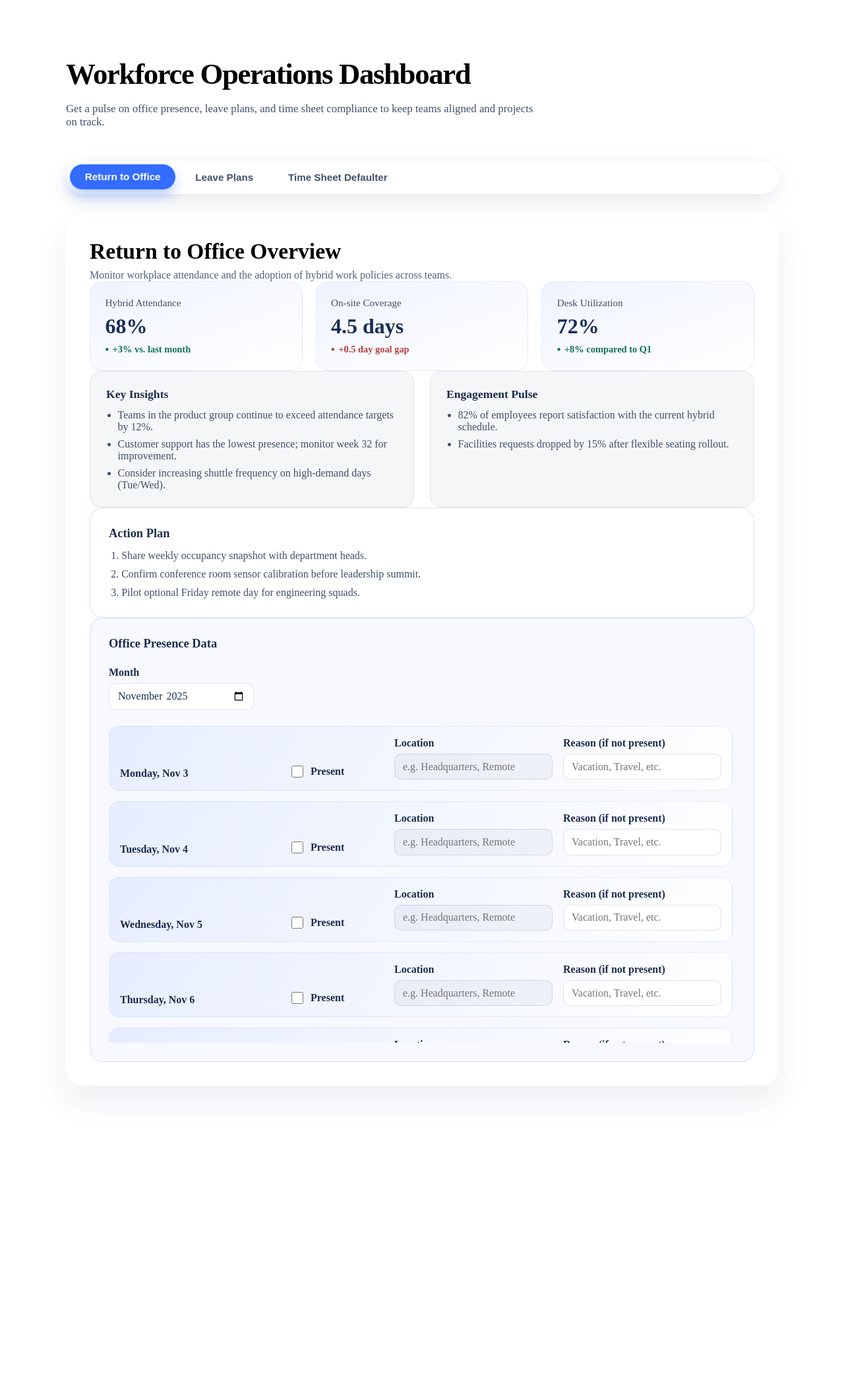
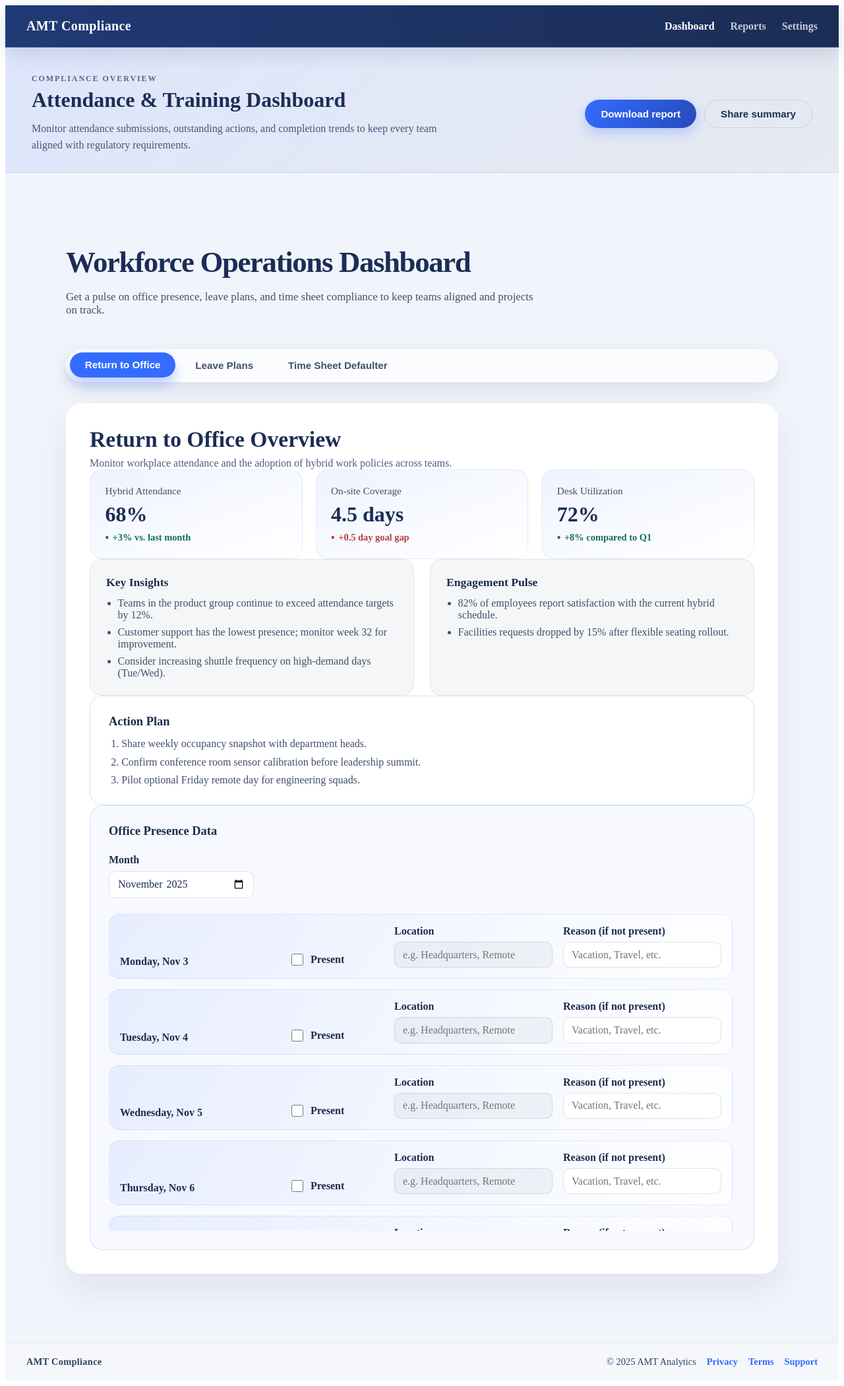
Before and after one commit to manojramoo/amt-compliance-report, an Angular app: page / in a window 1280 px wide. Shown: the whole page at 66% size. Before the commit the page ends 1717 px from the top, so only its background shows below. Built offline with nearby package versions, Linux system fonts and the light colour scheme.

Commit message:
Add layout components for navigation, header, and footer

```diff
--- a/src/app/app.css
+++ b/src/app/app.css
@@ -1,3 +1,27 @@
 :host {
   display: block;
 }
+
+.app-shell {
+  min-height: 100vh;
+  display: grid;
+  grid-template-rows: auto 1fr auto;
+  background-color: #f1f4fb;
+  color: #1b2d55;
+}
+
+.app-shell__main {
+  display: flex;
+  flex-direction: column;
+  gap: 1.5rem;
+}
+
+.app-shell__content {
+  padding: 0 2.5rem 2.5rem;
+}
+
+@media (max-width: 720px) {
+  .app-shell__content {
+    padding: 0 1.5rem 2rem;
+  }
+}
--- a/src/app/app.html
+++ b/src/app/app.html
@@ -1 +1,10 @@
-<app-dashboard-tabs></app-dashboard-tabs>
+<div class="app-shell">
+  <app-navigation-bar></app-navigation-bar>
+  <main class="app-shell__main">
+    <app-header></app-header>
+    <section class="app-shell__content">
+      <app-dashboard-tabs></app-dashboard-tabs>
+    </section>
+  </main>
+  <app-footer></app-footer>
+</div>
--- /dev/null
+++ b/src/app/footer/footer.component.css
@@ -0,0 +1,45 @@
+.app-footer {
+  display: flex;
+  flex-wrap: wrap;
+  justify-content: space-between;
+  align-items: center;
+  gap: 1rem;
+  padding: 1.25rem 2rem;
+  background-color: #f5f7fb;
+  border-top: 1px solid rgba(16, 28, 58, 0.08);
+  color: rgba(27, 45, 85, 0.9);
+  font-size: 0.9rem;
+}
+
+.app-footer__brand {
+  font-weight: 700;
+  letter-spacing: 0.02em;
+}
+
+.app-footer__meta {
+  display: flex;
+  flex-wrap: wrap;
+  align-items: center;
+  gap: 1rem;
+}
+
+.app-footer__meta a {
+  color: #346cff;
+  text-decoration: none;
+  font-weight: 600;
+}
+
+.app-footer__meta a:hover {
+  text-decoration: underline;
+}
+
+@media (max-width: 720px) {
+  .app-footer {
+    justify-content: center;
+    text-align: center;
+  }
+
+  .app-footer__meta {
+    justify-content: center;
+  }
+}
--- /dev/null
+++ b/src/app/footer/footer.component.html
@@ -0,0 +1,9 @@
+<footer class="app-footer">
+  <div class="app-footer__brand">AMT Compliance</div>
+  <div class="app-footer__meta">
+    <span>&copy; {{ currentYear }} AMT Analytics</span>
+    <a href="#">Privacy</a>
+    <a href="#">Terms</a>
+    <a href="#">Support</a>
+  </div>
+</footer>
--- /dev/null
+++ b/src/app/footer/footer.component.ts
@@ -0,0 +1,11 @@
+import { Component } from '@angular/core';
+
+@Component({
+  selector: 'app-footer',
+  standalone: true,
+  templateUrl: './footer.component.html',
+  styleUrl: './footer.component.css'
+})
+export class FooterComponent {
+  readonly currentYear = new Date().getFullYear();
+}
--- /dev/null
+++ b/src/app/header/header.component.css
@@ -0,0 +1,82 @@
+.app-header {
+  display: flex;
+  flex-wrap: wrap;
+  justify-content: space-between;
+  align-items: center;
+  gap: 1.5rem;
+  padding: 2.5rem 2.5rem 1.75rem;
+  background: linear-gradient(135deg, rgba(52, 108, 255, 0.1), rgba(16, 28, 58, 0.05));
+  border-bottom: 1px solid rgba(16, 28, 58, 0.08);
+}
+
+.app-header__content {
+  max-width: 640px;
+}
+
+.app-header__eyebrow {
+  margin: 0;
+  text-transform: uppercase;
+  letter-spacing: 0.16em;
+  font-size: 0.75rem;
+  font-weight: 700;
+  color: #1b2d55;
+  opacity: 0.7;
+}
+
+.app-header__title {
+  margin: 0.35rem 0 0.75rem;
+  font-size: 2rem;
+  color: #1b2d55;
+}
+
+.app-header__subtitle {
+  margin: 0;
+  font-size: 1rem;
+  color: rgba(27, 45, 85, 0.78);
+  line-height: 1.6;
+}
+
+.app-header__actions {
+  display: flex;
+  flex-wrap: wrap;
+  gap: 0.75rem;
+}
+
+.app-header__button {
+  padding: 0.75rem 1.5rem;
+  border-radius: 999px;
+  border: none;
+  font-weight: 600;
+  font-size: 0.95rem;
+  cursor: pointer;
+  color: #fff;
+  background: linear-gradient(120deg, #346cff, #254bbd);
+  box-shadow: 0 8px 18px rgba(52, 108, 255, 0.25);
+  transition: transform 0.15s ease, box-shadow 0.15s ease;
+}
+
+.app-header__button:hover {
+  transform: translateY(-2px);
+  box-shadow: 0 12px 24px rgba(52, 108, 255, 0.3);
+}
+
+.app-header__button--secondary {
+  background: transparent;
+  color: #1b2d55;
+  border: 1px solid rgba(16, 28, 58, 0.12);
+  box-shadow: none;
+}
+
+.app-header__button--secondary:hover {
+  background-color: rgba(27, 45, 85, 0.08);
+}
+
+@media (max-width: 720px) {
+  .app-header {
+    padding: 2rem 1.5rem 1.5rem;
+  }
+
+  .app-header__title {
+    font-size: 1.75rem;
+  }
+}
--- /dev/null
+++ b/src/app/header/header.component.html
@@ -0,0 +1,16 @@
+<header class="app-header">
+  <div class="app-header__content">
+    <p class="app-header__eyebrow">Compliance overview</p>
+    <h1 class="app-header__title">Attendance &amp; Training Dashboard</h1>
+    <p class="app-header__subtitle">
+      Monitor attendance submissions, outstanding actions, and completion
+      trends to keep every team aligned with regulatory requirements.
+    </p>
+  </div>
+  <div class="app-header__actions">
+    <button type="button" class="app-header__button">Download report</button>
+    <button type="button" class="app-header__button app-header__button--secondary">
+      Share summary
+    </button>
+  </div>
+</header>
--- /dev/null
+++ b/src/app/navigation-bar/navigation-bar.component.css
@@ -0,0 +1,50 @@
+.navigation-bar {
+  display: flex;
+  align-items: center;
+  justify-content: space-between;
+  padding: 1.25rem 2rem;
+  background: linear-gradient(90deg, #203a75, #1b2d55);
+  color: #fff;
+  border-bottom: 1px solid rgba(255, 255, 255, 0.18);
+  box-shadow: 0 10px 30px rgba(16, 28, 58, 0.12);
+}
+
+.navigation-bar__brand {
+  font-size: 1.25rem;
+  font-weight: 700;
+  letter-spacing: 0.02em;
+}
+
+.navigation-bar__links {
+  display: flex;
+  align-items: center;
+  gap: 1.5rem;
+  list-style: none;
+  margin: 0;
+  padding: 0;
+}
+
+.navigation-bar__links a {
+  color: rgba(255, 255, 255, 0.75);
+  font-weight: 600;
+  text-decoration: none;
+  transition: color 0.2s ease;
+}
+
+.navigation-bar__links a:hover,
+.navigation-bar__links a.is-active {
+  color: #fff;
+}
+
+@media (max-width: 720px) {
+  .navigation-bar {
+    flex-direction: column;
+    gap: 1rem;
+    align-items: flex-start;
+  }
+
+  .navigation-bar__links {
+    width: 100%;
+    justify-content: space-between;
+  }
+}
--- /dev/null
+++ b/src/app/navigation-bar/navigation-bar.component.html
@@ -0,0 +1,8 @@
+<nav class="navigation-bar">
+  <div class="navigation-bar__brand">AMT Compliance</div>
+  <ul class="navigation-bar__links">
+    <li><a href="#" class="is-active">Dashboard</a></li>
+    <li><a href="#">Reports</a></li>
+    <li><a href="#">Settings</a></li>
+  </ul>
+</nav>
```
Also changed, not shown: src/app/app.ts (+9 -1 lines), src/app/header/header.component.ts (added, +9 -0 lines), src/app/navigation-bar/navigation-bar.component.ts (added, +9 -0 lines).
